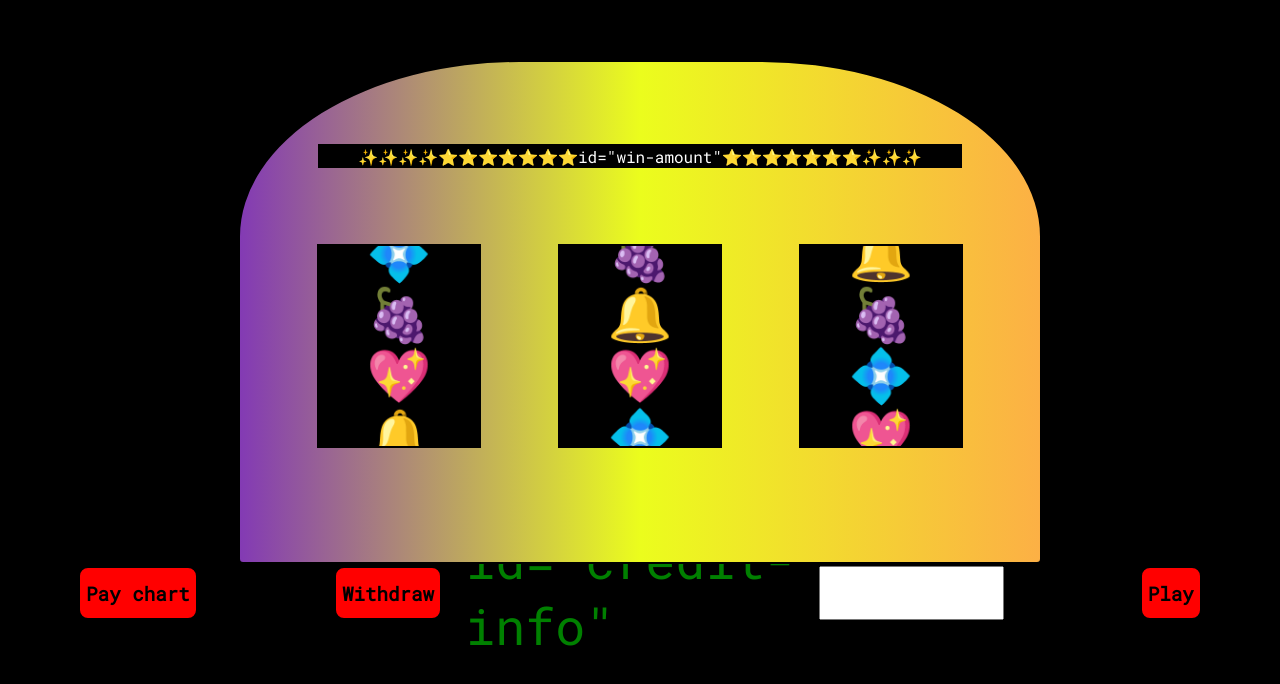
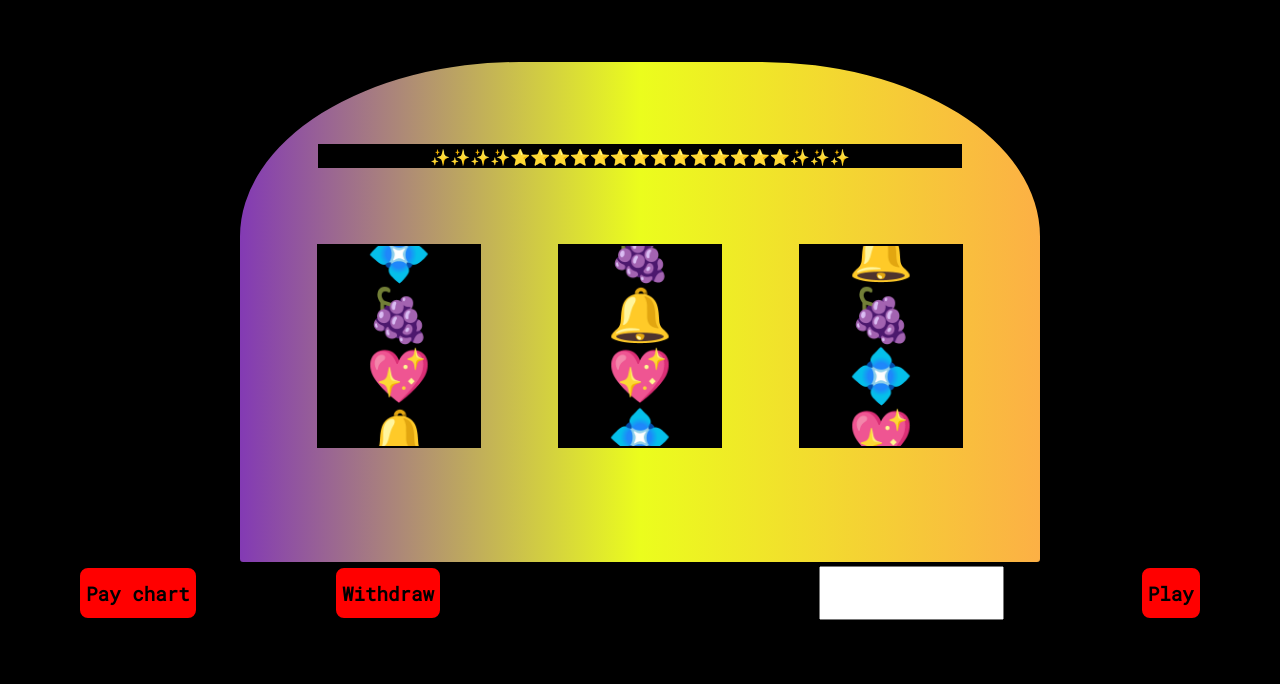
Before and after one commit to slavdefense/slot-machine-vegas, a website: page index.html in a window 1280 px wide. Drawn offline with nearby package versions, Linux system fonts and the light colour scheme.

Commit message:
Work on styles

```diff
--- a/css/style.css
+++ b/css/style.css
@@ -8,9 +8,8 @@ justify-content: center;
 width:80%;
 margin:0 auto;
 margin-top: 100px;;
+}
 
-
-}
 .container{
   display:flex;
   justify-content:space-evenly;
@@ -21,8 +20,6 @@ margin-top: 100px;;
   border-radius: 35% 35% 5px 5px;
   background: rgb(131,58,180);
 background: linear-gradient(90deg, rgba(131,58,180,1) 0%, rgba(235,253,29,1) 50%, rgba(252,176,69,1) 100%);
-
-
 
 }
 section div {
@@ -37,19 +34,8 @@ section div {
   background: rgb(131,58,180);
   background: rgb(254, 197, 187);
   background:black;
-
-
-
 }
 
-
-
-/* .div-button{
-  display:flex;
-  justify-content: center;
-  margin-top:70px;
-
-} */
 button{
   border:2px solid black;
   background: red;
@@ -58,6 +44,7 @@ button{
   font-size: larger;
   font-family: 'Roboto Mono', monospace;
 }
+
 .data-screen{
   display:flex;
   width:40%;
@@ -90,12 +77,12 @@ font-size: 50px;
   justify-content: space-around;
   margin-top:-40px;
 
-
 }
 
 span{
   font-size: 52px;
 }
+
 #slot-1,#slot-2,#slot-3{
   overflow: hidden;
 }
@@ -107,35 +94,8 @@ span{
   margin-top:-200px;
   position:relative;
   top:20px;
-  color: white;
+  color: rgb(211, 203, 203);
   font-family: 'Roboto Mono', monospace;
   font-weight:1200px;
 
 }
-/* .spin1{
-
-}
-.spin2{
-
-}
-.spin3{
-
-}
-.spin4{
-
-}
-.spin5{
-
-}
-.spin6{
-
-}
-.spin7{
-
-}
-.spin8{
-
-}
-.spin9{
-
-} */
--- a/index.html
+++ b/index.html
@@ -20,30 +20,19 @@
 <body>
   <section>
     <div class="container">
-  <div id="win-amount">✨✨✨✨⭐⭐⭐⭐⭐⭐⭐id="win-amount"⭐⭐⭐⭐⭐⭐⭐✨✨✨</div>
+      <div id="win-amount">✨✨✨✨⭐⭐⭐⭐⭐⭐⭐⭐⭐⭐⭐⭐⭐⭐✨✨✨</div>
       <div class="slots" id="slot-1"><span id="s1">💠<br>🍇<br>💖<br>🔔</span></div>
       <div class="slots" id="slot-2"><span id="s2">🍇<br>🔔<br>💖<br>💠</span></div>
   <div class="slots" id="slot-3"><span id="s3">🔔<br>🍇<br>💠<br>💖</span></div>
     </div>
-
   </section >
-
-
-
   <div class="container2">
       <button  id="pay_btn">Pay chart</button>
       <button id="withdraw_btn">Withdraw</button>
-  <div id ="credit-info">id="credit-info"</div>
+      <div id ="credit-info"></div>
       <input id="deposit" type="text">
       <button class="button is-success"id="play_btn">Play</button>
+  </div>
+</body>
 
-
-
-
-</div>
-
-
-
-
-</body>
 </html>
```
Also changed, not shown: js/app.js (+5 -59 lines). Lines whose indentation alone changed are shown as unchanged.
